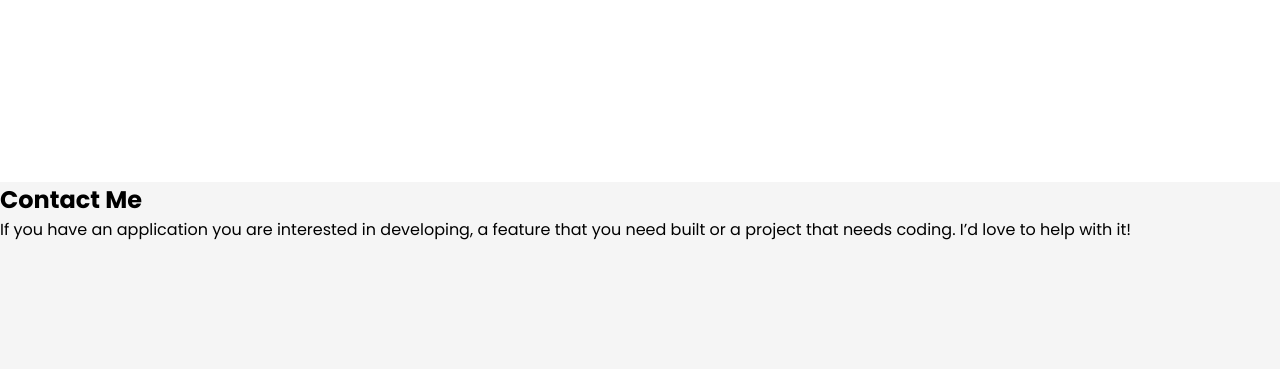
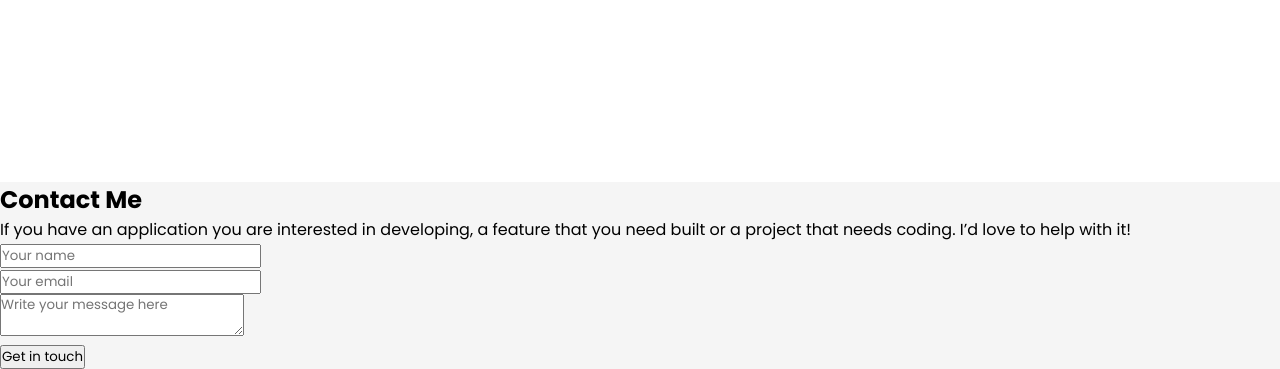
Before and after one commit to dhe19/portfolio-microverse, a website: page index.html in a window 1280 px wide. Shown: the part 3710-4079 px from the top of the page. Before the commit the page ends 3952 px from the top, so only its background shows below. Drawn offline with Linux system fonts and the light colour scheme.

Commit message:
Add contact form fields

```diff
--- a/index.html
+++ b/index.html
@@ -257,6 +257,22 @@
           that you need built or a project that needs coding. I’d love to help
           with it!
         </p>
+        <form action="https://formspree.io/f/xwkjdrpo" method="post">
+          <ul>
+            <li>
+              <input type="text" name="user_name" id="name" placeholder="Your name" required>
+            </li>
+            <li>
+              <input type="email" name="user_email" id="email" placeholder="Your email" required>
+            </li>
+            <li>
+              <textarea name="user_message" id="message" required placeholder="Write your message here"></textarea>
+            </li>
+            <li>
+              <button type="submit">Get in touch</button>
+            </li>
+          </ul>
+        </form>
       </div>
     </section>
   </body>
```
